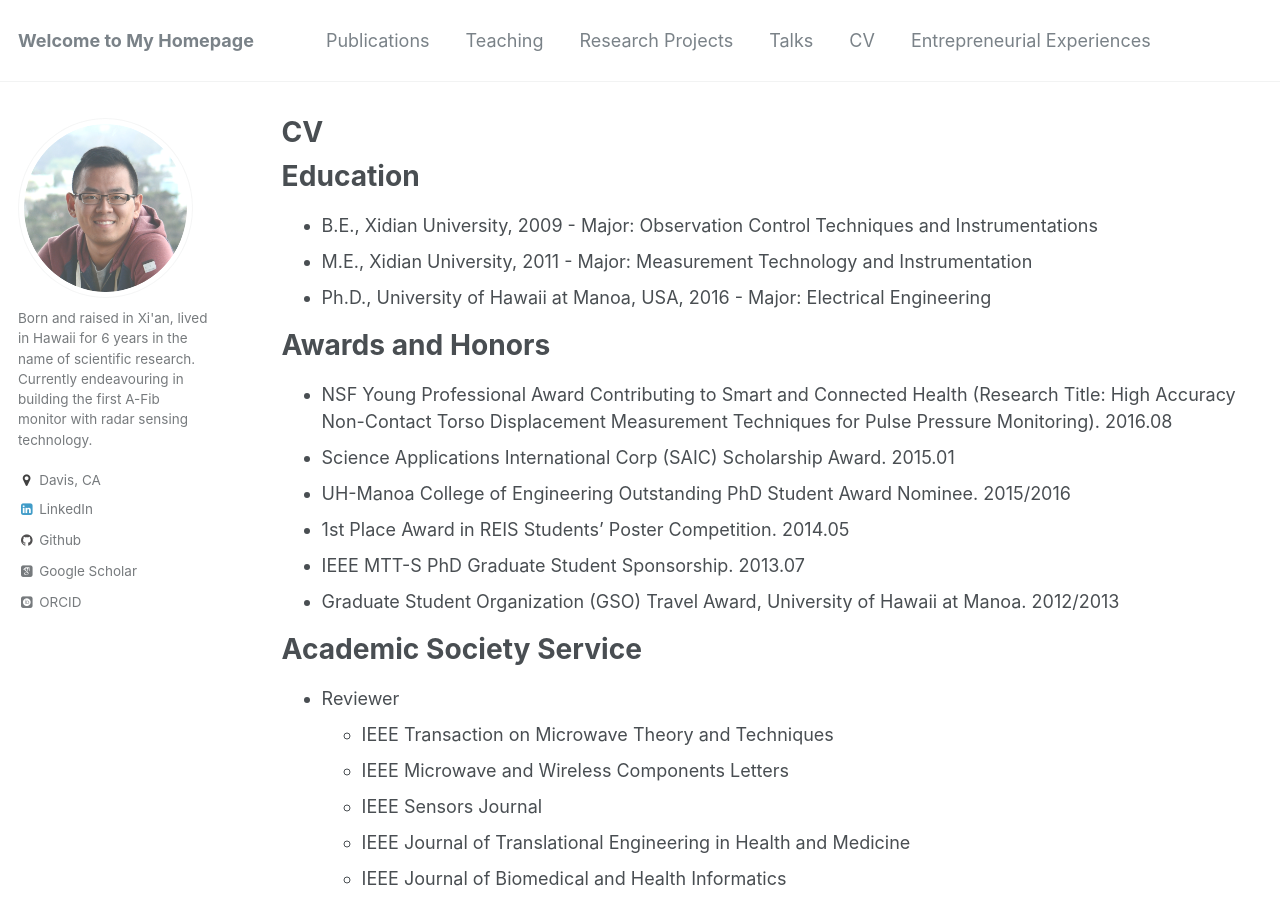
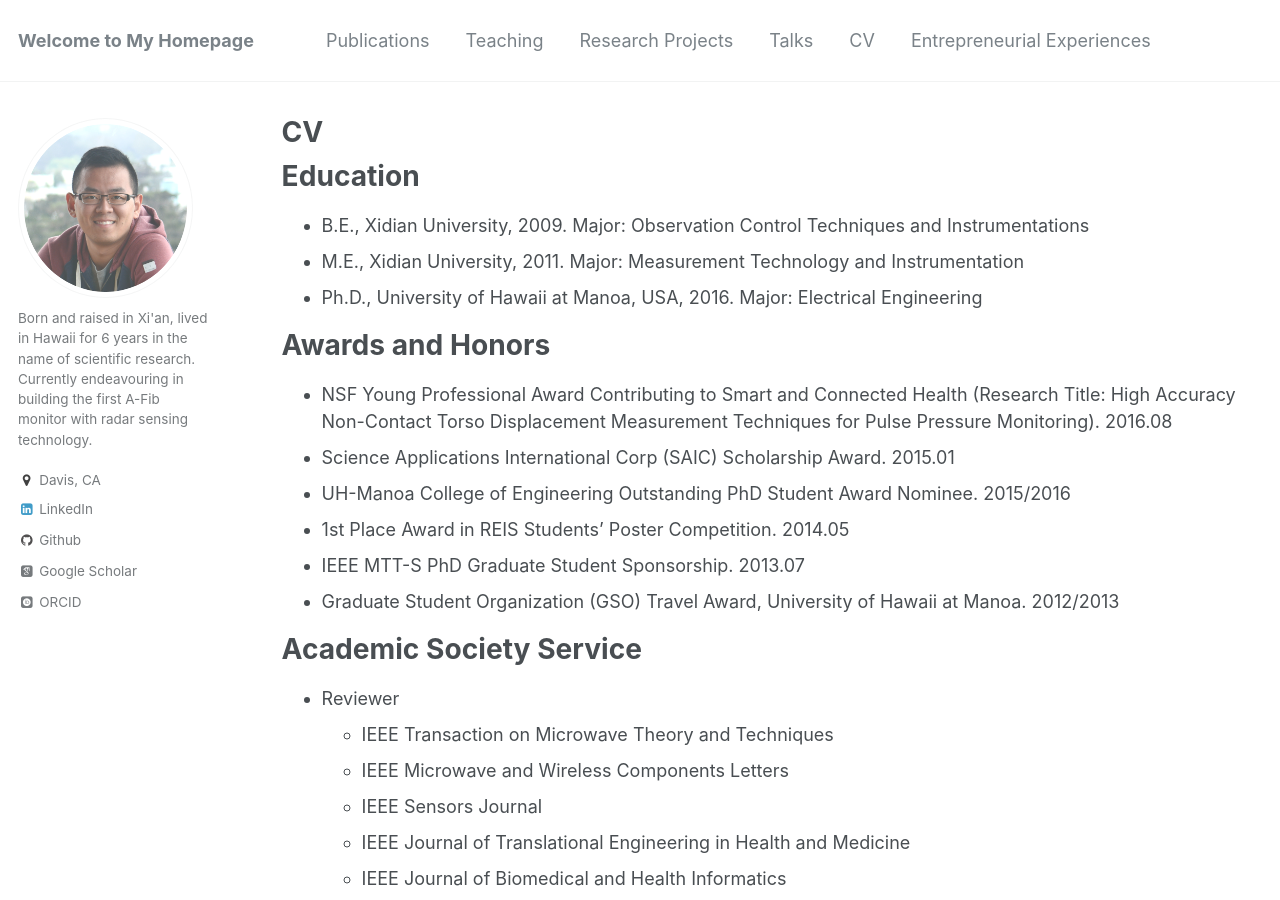
Before and after one commit to x-mengao/x-mengao.github.io, a Jekyll site: the page built from _pages/cv.md, in a window 1280 px wide and 900 px high. Built offline with Jekyll 4.4.1, drawn with Linux system fonts in a browser that asks for light colours; some web fonts are replaced.

Commit message:
Update cv.md

```diff
--- a/_pages/cv.md
+++ b/_pages/cv.md
@@ -11,9 +11,9 @@ redirect_from:
 
 Education
 ======
-* B.E., Xidian University, 2009 - Major: Observation Control Techniques and Instrumentations
-* M.E., Xidian University, 2011 - Major: Measurement Technology and Instrumentation
-* Ph.D., University of Hawaii at Manoa, USA, 2016 - Major: Electrical Engineering
+* B.E., Xidian University, 2009. Major: Observation Control Techniques and Instrumentations
+* M.E., Xidian University, 2011. Major: Measurement Technology and Instrumentation
+* Ph.D., University of Hawaii at Manoa, USA, 2016. Major: Electrical Engineering
 
 
 Awards and Honors
```
